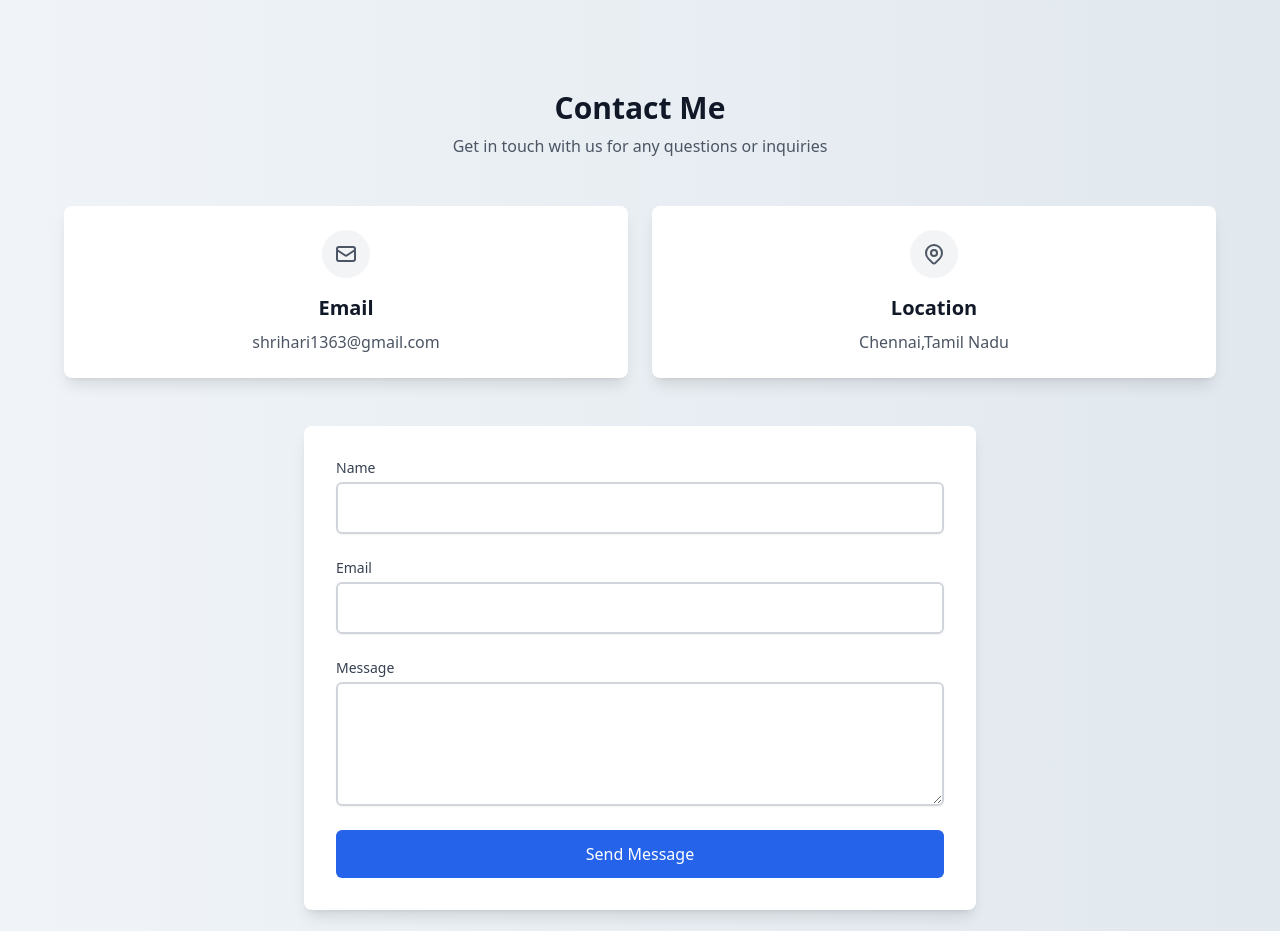
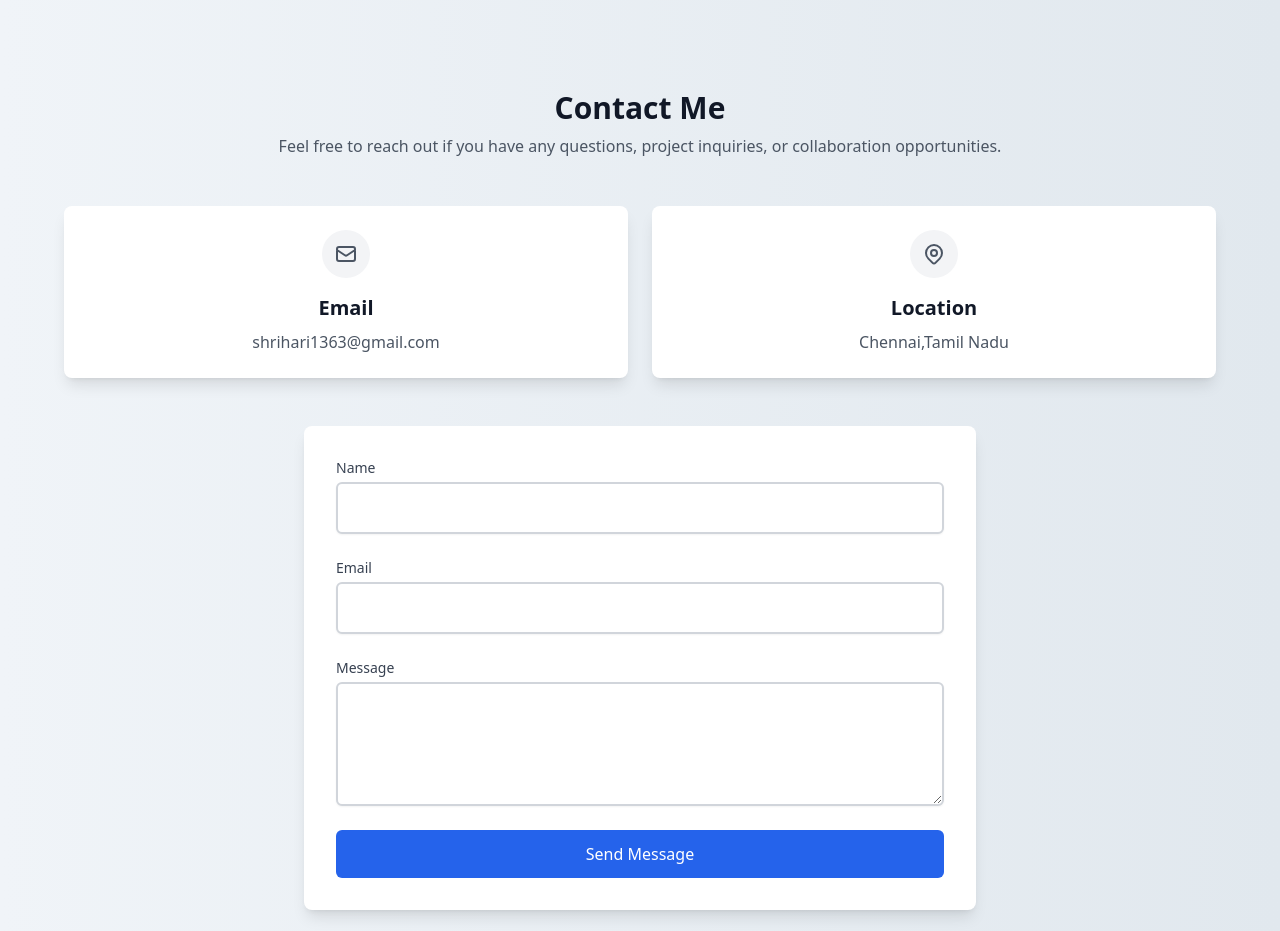
Before and after one commit to ShriHari1307/Portfolio, a React (Vite) app: page / in a window 1280 px wide. Shown: the part 6600-7531 px from the top of the page. Built offline with nearby package versions, Linux system fonts and the light colour scheme.

Commit message:
Small changes in the contact page

```diff
--- a/src/Component/Contact.jsx
+++ b/src/Component/Contact.jsx
@@ -52,9 +52,7 @@ export default function Contact({ isDarkMode }) {
   return (
     <div
       className={`min-h-screen p-6 ${
-        isDarkMode
-          ? "bg-black"
-          : "bg-gradient-to-r from-[#f0f4f8] to-[#e1e8ee]"
+        isDarkMode ? "bg-black" : "bg-gradient-to-r from-[#f0f4f8] to-[#e1e8ee]"
       }`}
     >
       <div className="max-w-6xl mx-auto">
@@ -70,7 +68,8 @@ export default function Contact({ isDarkMode }) {
           <p
             className={`mt-2 ${isDarkMode ? "text-gray-400" : "text-gray-600"}`}
           >
-            Get in touch with us for any questions or inquiries
+            Feel free to reach out if you have any questions, project inquiries,
+            or collaboration opportunities.
           </p>
         </div>
 
```
